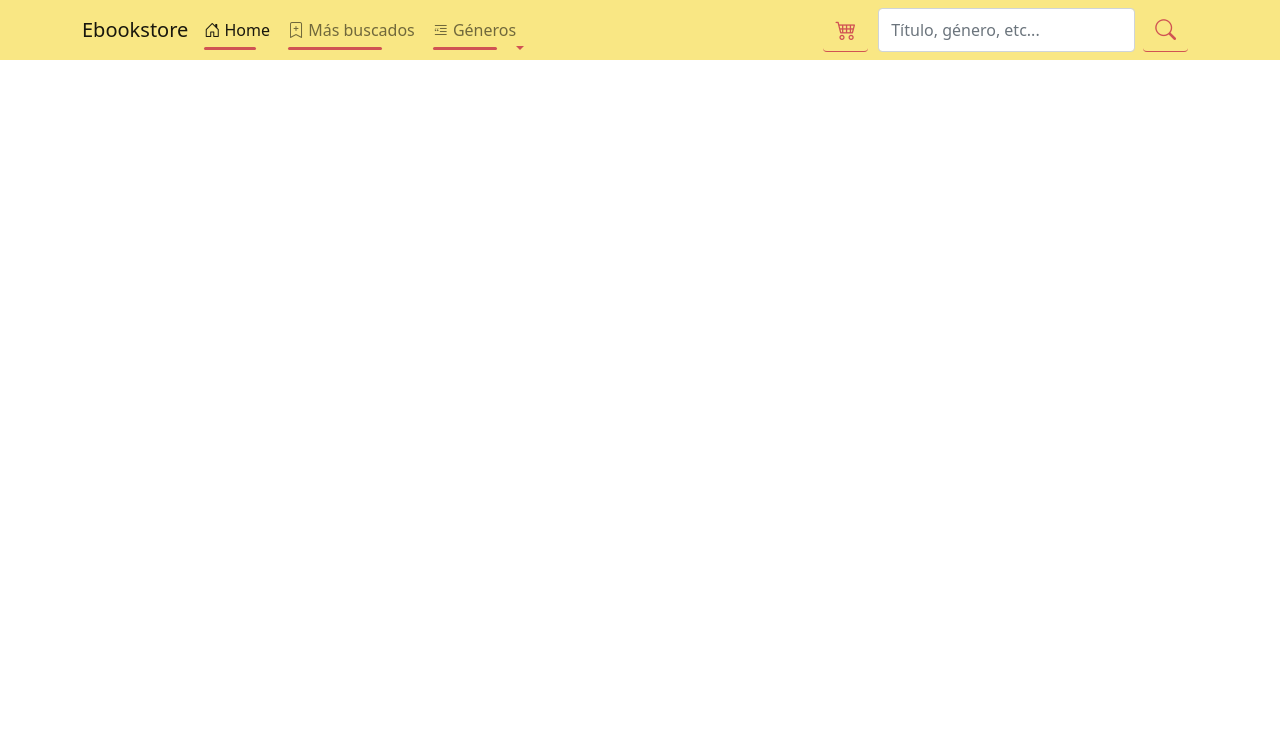
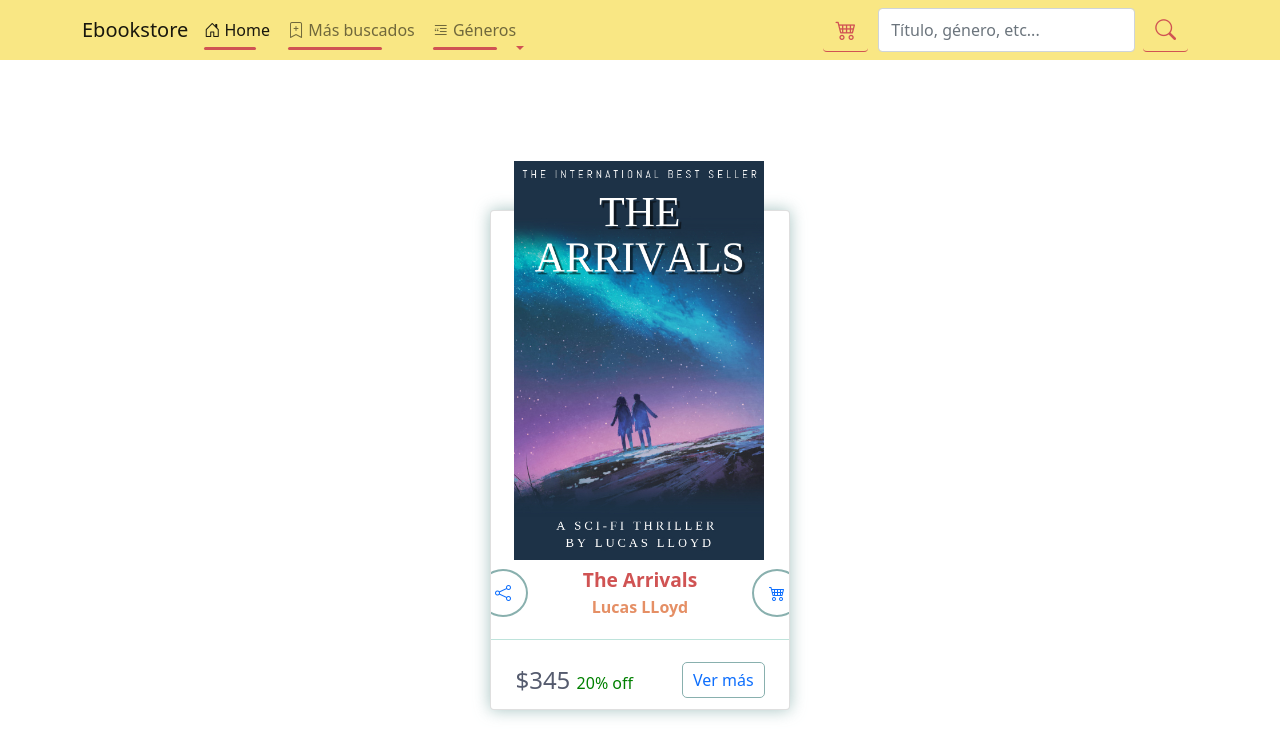
Before and after one commit to Niitram/ebookstore, a website: page card.html in a window 1280 px wide. Drawn offline with nearby package versions, Linux system fonts and the light colour scheme.

Commit message:
Agregado de estilos a card

```diff
--- a/card.html
+++ b/card.html
@@ -75,8 +75,35 @@
     </header>
 
     <!-- SECTION DE PRUEBA PARA TARJETA -->
-    <section>
-
+    <section class="containerCard">
+        <div class="card">
+            <div class="card__img">
+                <img src="img/The-Arrivals.jpg" alt="">
+            </div>
+            <div class="card__info">
+                <div class="card__btnThree">
+                    <a href=""><i class="bi bi-share"></i></a>
+                </div>
+                <span class="card__titulo">
+                    The Arrivals
+                </span>
+                <span class="card__autor">
+                    Lucas LLoyd
+                </span>
+                <div class="card__btnCarrito">
+                    <a href=""><i class="bi bi-cart4"></i></a>
+                </div>
+            </div>
+            <div class="card__bottom">
+                <span class="card__precio">
+                    $345
+                    <span class="card__descuento">20% off</span>
+                </span>
+                <a href="" class="card__btnVer">
+                    Ver más
+                </a>
+            </div>
+        </div>
     </section>
 
 
--- /dev/null
+++ b/scss/_cards.scss
@@ -0,0 +1,100 @@
+.containerCard{
+    display: flex;
+    justify-content: center;
+    align-items: center;
+    height: 100vh;
+    width: 100vw;
+    .card{
+        position: relative;
+        width: 300px;
+        height: 500px;
+        box-shadow: 0px 0px 16px 0px rgba(137, 176, 174, .75);
+        -webkit-box-shadow: 0px 0px 16px 0px rgba(137, 176, 174, .75);
+        -moz-box-shadow: 0px 0px 16px 0px rgba(137, 176, 174, .75);
+
+
+
+        .card__img{
+            position: absolute;
+            top: -50px;
+            left: 23px;
+            width: 250px;
+
+            img{
+                width: 100%;
+            }
+        }
+
+        .card__info{
+            position: absolute;
+            bottom: 90px;
+            left: 0;
+            display: flex;
+            flex-direction: column;
+            justify-content: center;
+            align-items: center;
+            width: 100%;
+            overflow: hidden;
+            .card__btnThree{
+                position: absolute;
+                left: -13px;
+                border-radius: 50%;
+                padding: 10px 15px;
+                border: 2px solid $morning-blue;
+                font-size: 1rem;
+            }
+            .card__titulo{
+                font-size: 1.2rem;
+                font-weight: 600;
+                color: $indian-red;
+            }
+            .card__autor{
+                font-size: 1rem;
+                font-weight: 600;
+                color: $copper-crayola;
+            }
+            .card__btnCarrito{
+                position: absolute;
+                right: -13px;
+                border-radius: 50%;
+                padding: 10px 15px;
+                border: 2px solid $morning-blue;
+                font-size: 1rem;
+            }
+        }
+
+        .card__bottom{
+            position: absolute;
+            bottom: 0;
+            display: flex;
+            justify-content: space-around;
+            align-items: center;
+            height: 70px;
+            width: 100%;
+            border-top: 1px solid $powder-blue;
+            padding-top: 20px;
+
+
+            .card__precio{
+                font-size: 1.5rem;
+                font-weight: 500;
+                color: $independence;
+                margin-bottom: 10px;
+                .card__descuento{
+                    font-size: 1rem;
+                    font-weight: 500;
+                    color: green;
+
+                }
+            }
+
+            .card__btnVer{
+                display: inline-block;
+                border: 1px solid $morning-blue;
+                padding: 5px 10px;
+                margin-bottom: 10px;
+                border-radius: 5px;
+            }
+        }
+    }
+}
--- a/scss/stylesheet.scss
+++ b/scss/stylesheet.scss
@@ -1,11 +1,15 @@
 @import 'variables','clases-reutilizables';
 
+@import 'cards';
 
 
 *{
     margin: 0;
     padding: 0;
     box-sizing: border-box;
+    a{
+        text-decoration: none;
+    }
 }
 
 
```
Also changed, not shown: css/stylesheet.css.
